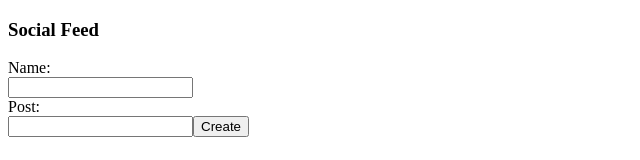
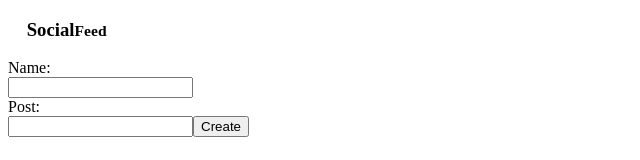
Before and after one commit to Mmeissner37/Social_Feed_Project, a React (Create React App) app: page / in a window 1280 px wide. Shown: the top 160 px of the page, without its empty margins (0-640 px from the left). Built offline with nearby package versions, Linux system fonts and the light colour scheme.

Commit message:
Created NavBar & CreatePostForm Components and Instantiated on App Component

```diff
--- a/src/App.js
+++ b/src/App.js
@@ -1,21 +1,17 @@
 import React, { useState } from 'react';
+import CreatePostForm from './Components/CreatePostForm/CreatePostForm';
+import NavBar from './Components/NavBar/NavBar';
 
 
 function App() {
 
   const [posts, setPosts] = useState([{posterName: `Michaela`, body: `First poster!`}])
 
-
   return (
     <div>
-      <nav><h3>Social Feed</h3></nav>
-      <form>
-        <label for="name">Name: </label><br></br>
-        <input type="text" id="posterName"></input><br></br>
-        <label for="body">Post: </label><br></br>
-        <input type="text" id="postBody"></input>
-        <button type="submit">Create</button>
-      </form>
+      <NavBar />
+      <CreatePostForm />
+
     </div>
   );
 }
--- a/src/Components/CreatePostForm/CreatePostForm.jsx
+++ b/src/Components/CreatePostForm/CreatePostForm.jsx
@@ -0,0 +1,14 @@
+
+const CreatePostForm = (props) => {
+    return (
+        <form>
+            <label for="name">Name: </label><br></br>
+            <input type="text" id="posterName"></input><br></br>
+            <label for="body">Post: </label><br></br>
+            <input type="text" id="postBody"></input>
+            <button type="submit">Create</button>
+        </form>
+     );
+}
+
+export default CreatePostForm;
--- a/src/Components/NavBar/NavBar.jsx
+++ b/src/Components/NavBar/NavBar.jsx
@@ -0,0 +1,10 @@
+
+const NavBar = (props) => {
+    return (
+        <nav>
+            <h3 style={{margin: '1em'}}>Social<small className='text-muted'>Feed</small></h3>
+        </nav>
+     );
+}
+
+export default NavBar;
```
